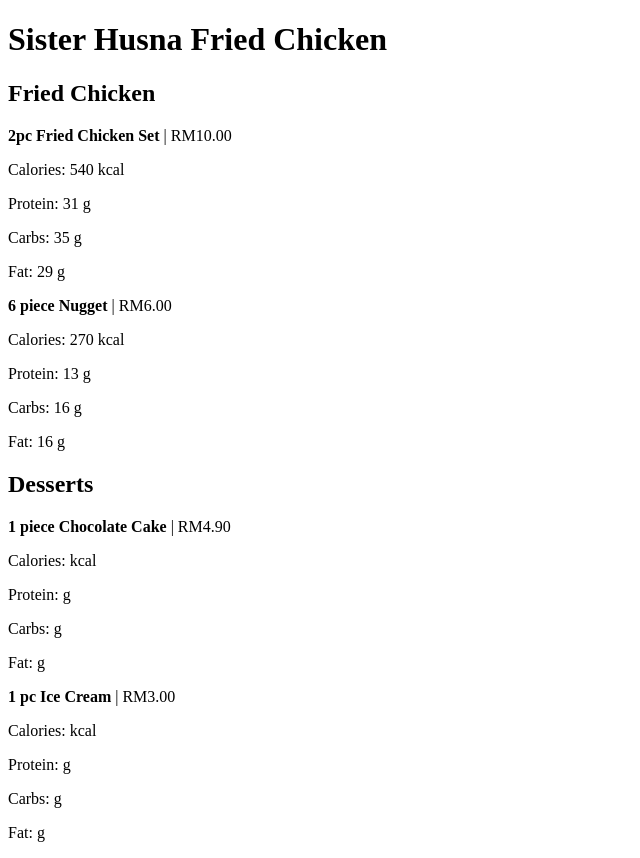
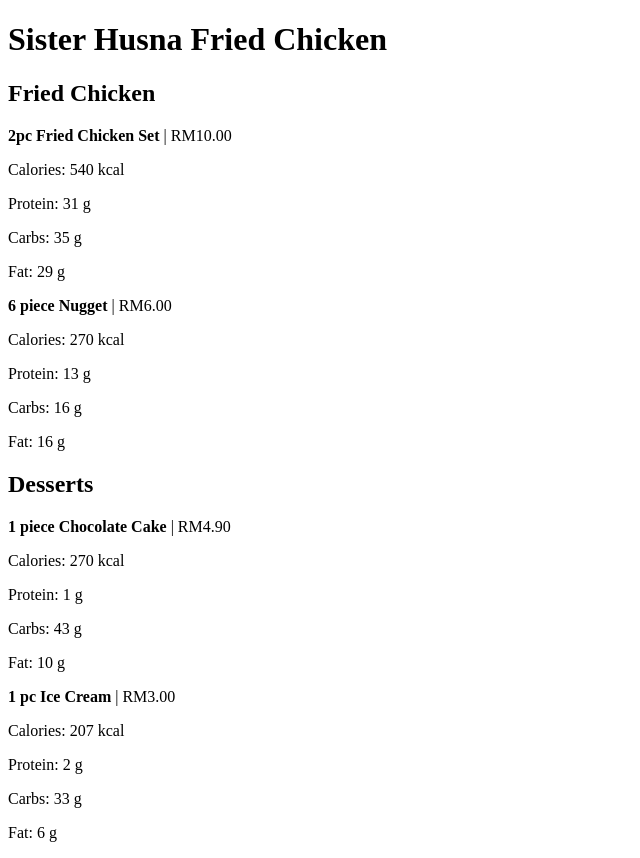
Before and after one commit to ihsky065/props-with-menu-project, a React (Vite) app: page / in a window 1280 px wide. Shown: the whole page, without its empty margins (0-640 px from the left). Built offline with nearby package versions, Linux system fonts and the light colour scheme.

Commit message:
add NutritionItem props to desserts items

```diff
--- a/src/App.jsx
+++ b/src/App.jsx
@@ -60,9 +60,17 @@
 
 const desserts = (
   <>
-    <MenuItem name={"1 piece Chocolate Cake"} price={'RM4.90'}/>
-    <MenuItem name={'1 pc Ice Cream'} price={'RM3.00'}/>
-    </>
+    <MenuItem
+    name={"1 piece Chocolate Cake"}
+    price={'RM4.90'}
+    nutritionalInfo={{calories: 270, protein: 1, carbs: 43, fat: 10}}
+    />
+    <MenuItem
+    name={'1 pc Ice Cream'}
+    price={'RM3.00'}
+    nutritionalInfo={{calories: 207, protein: 2, carbs: 33, fat: 6}}
+    />
+  </>
 );
 
 function App() {
```
